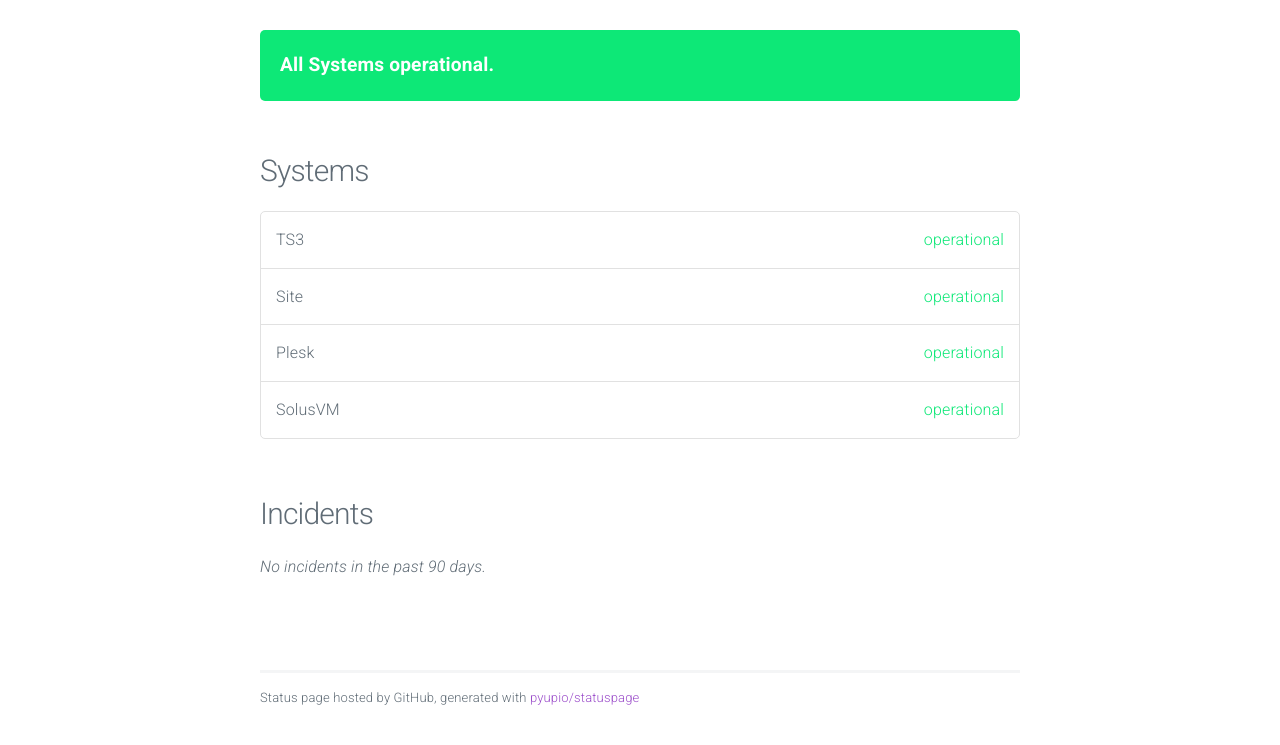
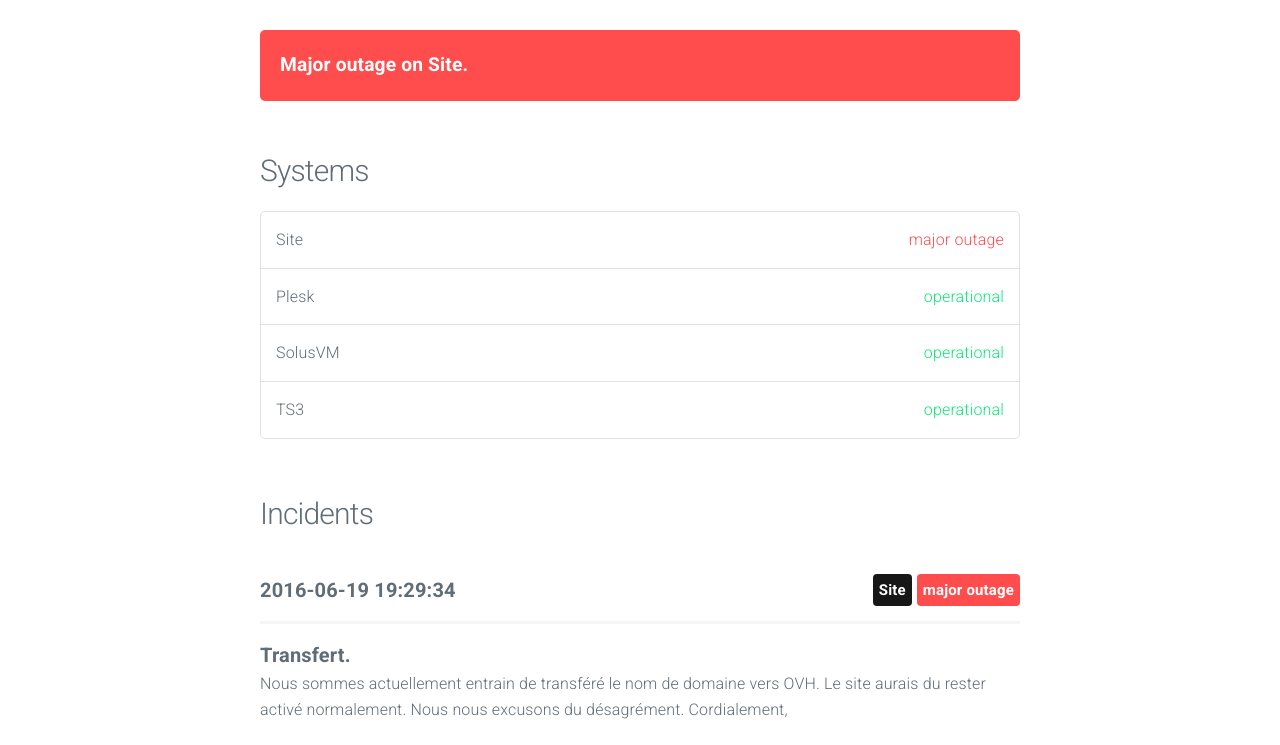
Before and after one commit to minedevs/ehstatus, a plain HTML site: page index.html in a window 1280 px wide. Shown: the part 55-800 px from the top of the page. Drawn offline with nearby package versions, Linux system fonts and the light colour scheme.

Commit message:
update index

```diff
--- a/index.html
+++ b/index.html
@@ -31,20 +31,18 @@
 
 			<section class="container" id="main">
 
-					<div class="panel operational">
-						All Systems operational.
+
+					<div class="panel major outage">
+						Major outage on Site.
 					</div>
+
 
 
 				<h4>Systems</h4>
 				<ul class="systems">
 
 					<li>
-						TS3 <span class="status operational">operational</span>
-					</li>
-
-					<li>
-						Site <span class="status operational">operational</span>
+						Site <span class="status major outage">major outage</span>
 					</li>
 
 					<li>
@@ -55,11 +53,35 @@
 						SolusVM <span class="status operational">operational</span>
 					</li>
 
+					<li>
+						TS3 <span class="status operational">operational</span>
+					</li>
+
 				</ul>
 
 				<h4>Incidents</h4>
 
-					<em>No incidents in the past 90 days.</em>
+
+					<div class="incident">
+						<span class="date">2016-06-19 19:29:34</span>
+
+
+							<span class="label major outage float-right">major outage</span>
+
+
+							<span class="label system float-right">Site</span>
+
+						<hr/>
+
+						<span class="title">Transfert.</span>
+						<p>Nous sommes actuellement entrain de transféré le nom de domaine vers OVH.
+
+Le site aurais du rester activé normalement. Nous nous excusons du désagrément.
+
+Cordialement,</p>
+
+					</div>
+
 
 			</section>
 
```
